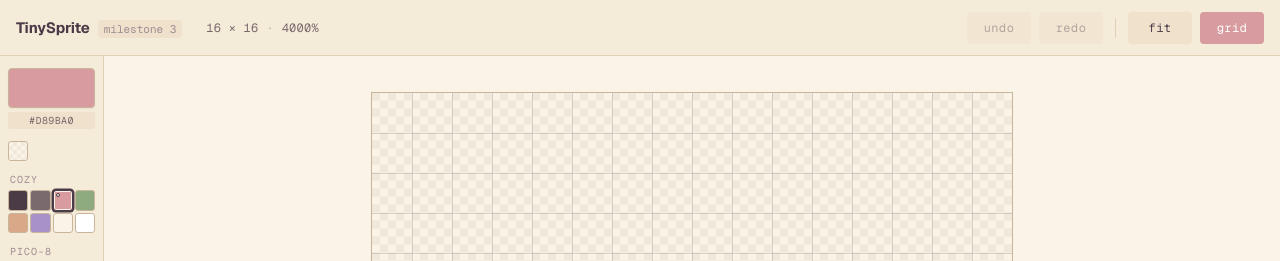
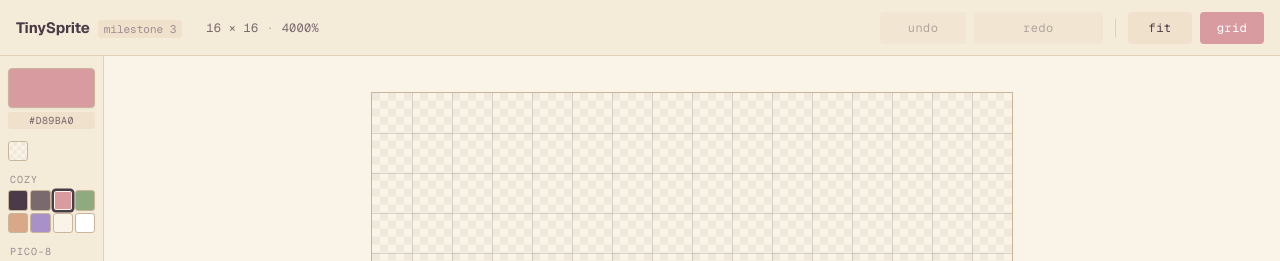
Before and after one commit to SebastianMaciel/tinysprite, a Next.js app: page / in a window 1280 px wide. Shown: the top 261 px of the page. Built offline with nearby package versions, Linux system fonts and the light colour scheme.

Commit message:
fix: tooltips custom, keycap en grid sin overflow, platform detect post-hidration

```diff
--- a/package.json
+++ b/package.json
@@ -1,6 +1,6 @@
 {
   "name": "tinysprite",
-  "version": "0.7.0",
+  "version": "0.7.1",
   "private": true,
   "scripts": {
     "dev": "next dev",
--- a/src/app/globals.css
+++ b/src/app/globals.css
@@ -51,3 +51,61 @@ button {
   background: var(--accent);
   color: var(--accent-fg);
 }
+
+/* Custom tooltip pattern — apply data-tooltip="text" to any element.
+   Optional: data-tooltip-side="top" to flip above (default below).
+            data-tooltip-align="right" to right-anchor instead of center.
+*/
+[data-tooltip] {
+  position: relative;
+}
+
+[data-tooltip]::after {
+  content: attr(data-tooltip);
+  position: absolute;
+  top: calc(100% + 6px);
+  left: 50%;
+  padding: 4px 8px;
+  border-radius: var(--radius-sm);
+  background: var(--text);
+  color: var(--bg);
+  font-family: var(--font-geist-sans), -apple-system, system-ui, sans-serif;
+  font-size: 11px;
+  letter-spacing: 0;
+  font-weight: 500;
+  white-space: nowrap;
+  opacity: 0;
+  pointer-events: none;
+  transform: translate(-50%, -2px);
+  transition: opacity 0.15s ease 0.18s, transform 0.15s ease 0.18s;
+  z-index: 50;
+  box-shadow: var(--shadow-md);
+}
+
+[data-tooltip][data-tooltip-side="top"]::after {
+  top: auto;
+  bottom: calc(100% + 6px);
+  transform: translate(-50%, 2px);
+}
+
+[data-tooltip][data-tooltip-align="right"]::after {
+  left: auto;
+  right: 0;
+  transform: translate(0, -2px);
+}
+
+[data-tooltip]:hover::after,
+[data-tooltip]:focus-visible::after {
+  opacity: 1;
+  transform: translate(-50%, 0);
+}
+
+[data-tooltip][data-tooltip-side="top"]:hover::after,
+[data-tooltip][data-tooltip-side="top"]:focus-visible::after {
+  transform: translate(-50%, 0);
+}
+
+[data-tooltip][data-tooltip-align="right"]:hover::after,
+[data-tooltip][data-tooltip-align="right"]:focus-visible::after {
+  transform: translate(0, 0);
+}
--- a/src/components/editor/ColorPicker.tsx
+++ b/src/components/editor/ColorPicker.tsx
@@ -196,8 +196,8 @@ export function ColorPicker({ initialColor, onApply, onCancel }: Props) {
               type="button"
               className={styles.pasteBtn}
               onClick={handlePasteHex}
-              title="Pegar HEX desde portapapeles"
-              aria-label="Pegar HEX desde portapapeles"
+              data-tooltip="Pegar desde portapapeles"
+              aria-label="Pegar desde portapapeles"
             >
               <svg viewBox="0 0 16 16" width="13" height="13" aria-hidden="true">
                 <path
@@ -233,7 +233,7 @@ export function ColorPicker({ initialColor, onApply, onCancel }: Props) {
             style={{ background: rgbToHexStr(initialRgb[0], initialRgb[1], initialRgb[2]) }}
             onClick={resetToInitial}
             disabled={isInitial}
-            title={isInitial ? "Color anterior" : "Volver al color anterior"}
+            data-tooltip={isInitial ? "Color anterior" : "Volver al color anterior"}
             aria-label={isInitial ? "Color anterior" : "Volver al color anterior"}
           />
           <span className={styles.compareArrow} aria-hidden="true">→</span>
--- a/src/components/editor/ColorSwatch.tsx
+++ b/src/components/editor/ColorSwatch.tsx
@@ -22,7 +22,7 @@ export function ColorSwatch({ color, selected, onClick, label }: Props) {
       style={transparent ? undefined : { background: colorToCss(color) }}
       aria-label={accessibleLabel}
       aria-pressed={selected}
-      title={accessibleLabel}
+      data-tooltip={accessibleLabel}
     />
   );
 }
--- a/src/components/editor/Sidebar.tsx
+++ b/src/components/editor/Sidebar.tsx
@@ -79,7 +79,7 @@ export function Sidebar({ onOpenPicker }: Props) {
           className={styles.addBtn}
           onClick={onOpenPicker}
           aria-label="Agregar color custom"
-          title="Agregar color custom"
+          data-tooltip="Agregar color custom"
         >
           +
         </button>
--- a/src/components/editor/Toolbar.module.css
+++ b/src/components/editor/Toolbar.module.css
@@ -83,6 +83,10 @@
   cursor: pointer;
   border: 1px solid transparent;
   transition: background 0.15s ease, border-color 0.15s ease, color 0.15s ease;
+  display: inline-grid;
+  grid-template-areas: "stack";
+  align-items: center;
+  justify-items: center;
 }
 
 .button:hover {
@@ -114,6 +118,7 @@
 
 .buttonLabel,
 .buttonKey {
+  grid-area: stack;
   display: inline-flex;
   align-items: center;
   justify-content: center;
@@ -121,11 +126,6 @@
 }
 
 .buttonKey {
-  position: absolute;
-  inset: 0;
-  margin: auto;
-  width: max-content;
-  height: max-content;
   padding: 2px 7px;
   border: 1px solid var(--border-strong);
   border-bottom-width: 2px;
@@ -138,6 +138,7 @@
   font-weight: 600;
   opacity: 0;
   pointer-events: none;
+  white-space: nowrap;
 }
 
 .buttonOn .buttonKey {
@@ -156,32 +157,6 @@
   opacity: 1;
 }
 
-.tooltip {
-  position: absolute;
-  top: calc(100% + 6px);
-  right: 0;
-  padding: 4px 8px;
-  border-radius: var(--radius-sm);
-  background: var(--text);
-  color: var(--bg);
-  font-family: var(--font-geist-sans), sans-serif;
-  font-size: 11px;
-  letter-spacing: 0;
-  white-space: nowrap;
-  opacity: 0;
-  pointer-events: none;
-  transform: translateY(-2px);
-  transition: opacity 0.15s ease 0.15s, transform 0.15s ease 0.15s;
-  z-index: 10;
-  box-shadow: var(--shadow-md);
-}
-
-.button:hover .tooltip,
-.button:focus-visible .tooltip {
-  opacity: 1;
-  transform: translateY(0);
-}
-
 .modeChip {
   padding: 2px 8px;
   border-radius: var(--radius-sm);
--- a/src/components/editor/Toolbar.tsx
+++ b/src/components/editor/Toolbar.tsx
@@ -1,6 +1,7 @@
 "use client";
 
 import { formatCombo } from "@/lib/hotkeys";
+import { useIsMac } from "@/hooks/useIsMac";
 import styles from "./Toolbar.module.css";
 
 interface Props {
@@ -38,6 +39,7 @@ function ToolButton({
   onClick,
   title,
 }: ToolButtonProps) {
+  const isMac = useIsMac();
   return (
     <button
       type="button"
@@ -47,18 +49,13 @@ function ToolButton({
       aria-pressed={pressed}
       aria-label={title}
       aria-keyshortcuts={hotkey}
+      data-tooltip={title}
+      data-tooltip-align="right"
     >
       <span className={styles.buttonLabel}>{label}</span>
-      <kbd
-        className={styles.buttonKey}
-        aria-hidden="true"
-        suppressHydrationWarning
-      >
-        {formatCombo(hotkey)}
+      <kbd className={styles.buttonKey} aria-hidden="true">
+        {formatCombo(hotkey, isMac)}
       </kbd>
-      <span className={styles.tooltip} role="tooltip">
-        {title}
-      </span>
     </button>
   );
 }
--- /dev/null
+++ b/src/hooks/useIsMac.ts
@@ -0,0 +1,17 @@
+"use client";
+
+import { useSyncExternalStore } from "react";
+import { isMacPlatform } from "@/lib/hotkeys";
+
+const subscribe = () => () => {};
+const getServerSnapshot = () => false;
+
+/**
+ * Hydration-safe Mac detection. Returns false during SSR and the first
+ * client paint so server-rendered HTML matches; after hydration the
+ * actual platform value is reported, triggering a re-render where the
+ * keycap can swap from "Ctrl+Z" to "⌘Z" without warnings.
+ */
+export function useIsMac(): boolean {
+  return useSyncExternalStore(subscribe, isMacPlatform, getServerSnapshot);
+}
--- a/src/lib/hotkeys.ts
+++ b/src/lib/hotkeys.ts
@@ -32,14 +32,14 @@ export function matchesCombo(combo: string, e: KeyboardEvent): boolean {
   return e.key.toLowerCase() === key;
 }
 
-export function formatCombo(combo: string): string {
+export function formatCombo(combo: string, mac?: boolean): string {
   const { needsMod, needsShift, needsAlt, key } = parseCombo(combo);
-  const mac = isMacPlatform();
+  const isMac = mac ?? isMacPlatform();
   const parts: string[] = [];
-  if (needsMod) parts.push(mac ? "⌘" : "Ctrl");
-  if (needsShift) parts.push(mac ? "⇧" : "Shift");
-  if (needsAlt) parts.push(mac ? "⌥" : "Alt");
+  if (needsMod) parts.push(isMac ? "⌘" : "Ctrl");
+  if (needsShift) parts.push(isMac ? "⇧" : "Shift");
+  if (needsAlt) parts.push(isMac ? "⌥" : "Alt");
   const keyDisplay = key.length === 1 ? key.toUpperCase() : key;
   parts.push(keyDisplay);
-  return parts.join(mac ? "" : "+");
+  return parts.join(isMac ? "" : "+");
 }
```
